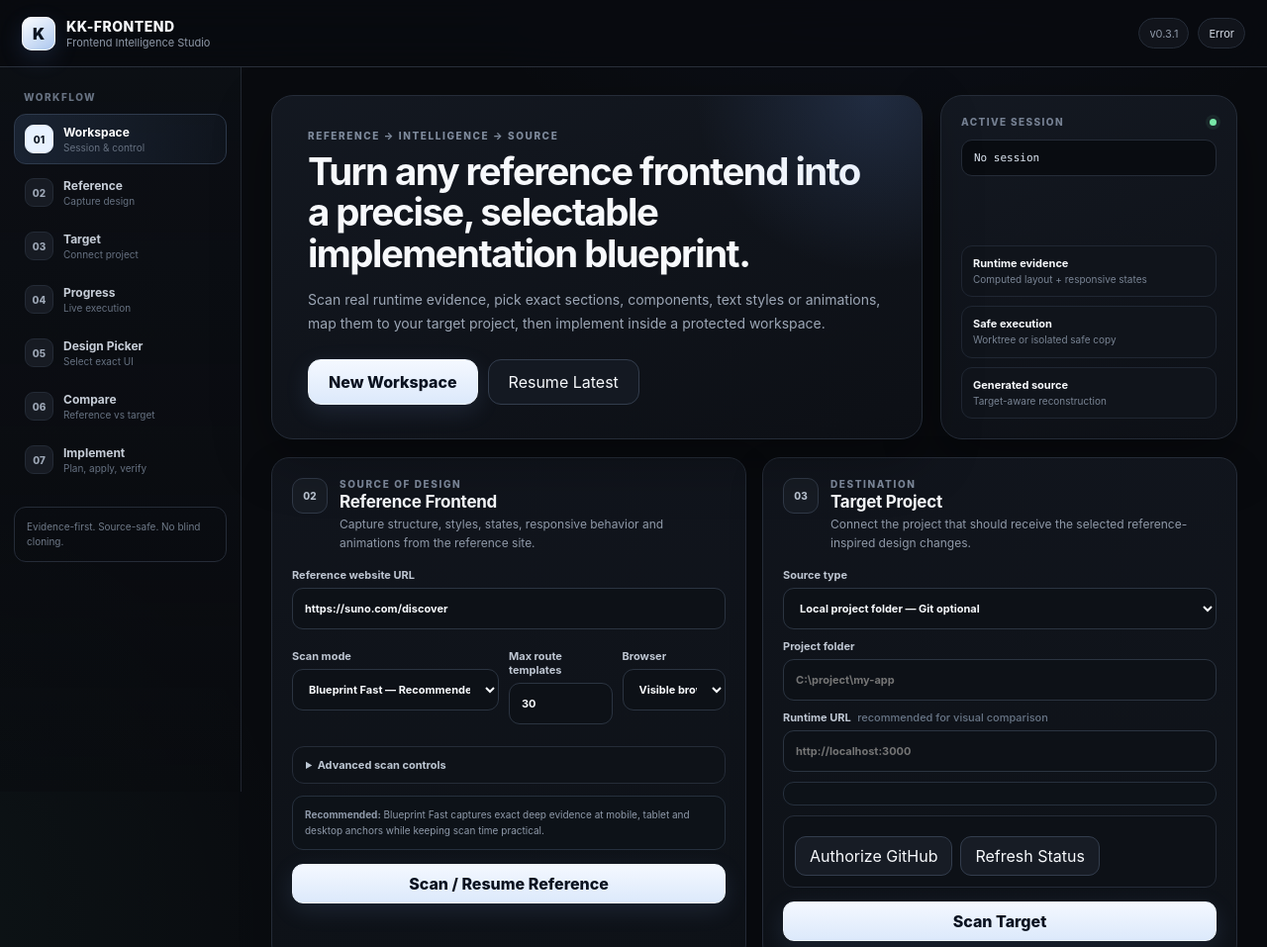
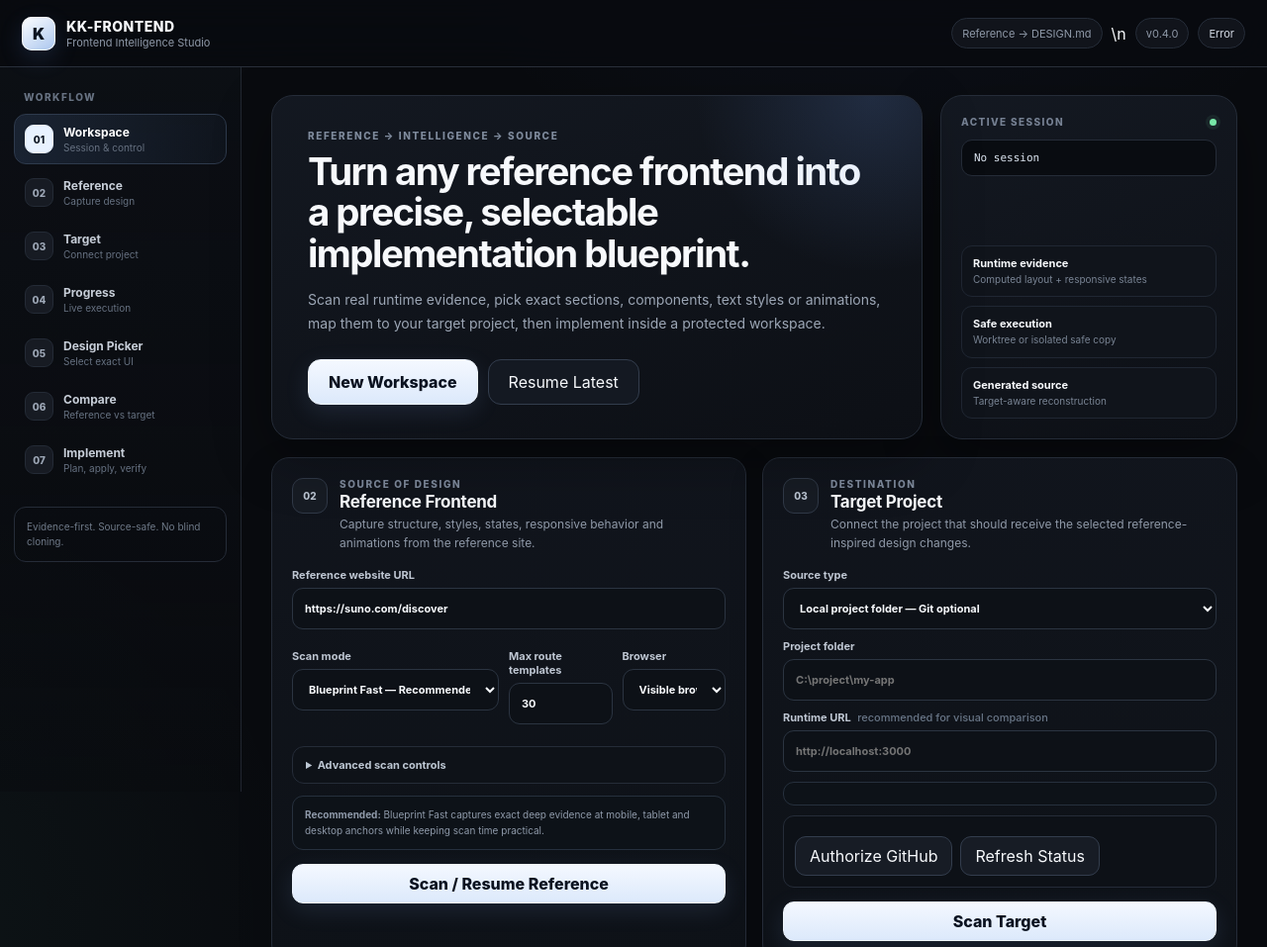
Before and after one commit to jbrhdigitalsolutions-blip/KK-FRONTEND, a website: page src/web/index.html in a window 1280 px wide. Shown: the top 957 px of the page at 99% size. Drawn offline with Linux system fonts and the light colour scheme; no server answers.

Commit message:
feat(reference-design): expose new DESIGN.md workspace

```diff
--- a/src/web/index.html
+++ b/src/web/index.html
@@ -17,7 +17,7 @@
       </div>
     </div>
     <div class="topbarRight">
-      <span class="versionBadge">v0.3.1</span>
+      <a href="/reference-design.html" class="versionBadge" style="text-decoration:none">Reference → DESIGN.md</a>\n      <span class="versionBadge">v0.4.0</span>
       <div id="health" class="healthPill"><span class="healthDot"></span><span>Connecting…</span></div>
     </div>
   </header>
```
